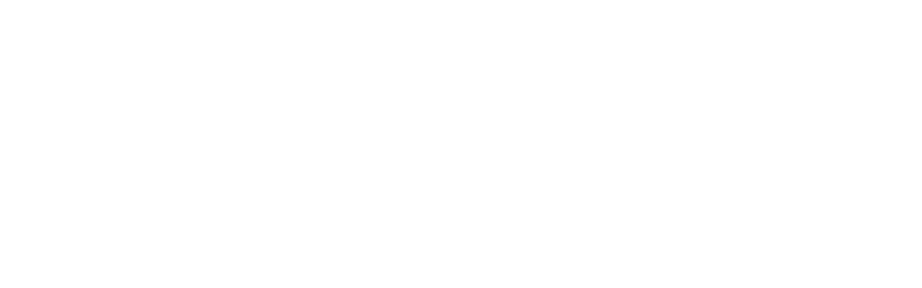
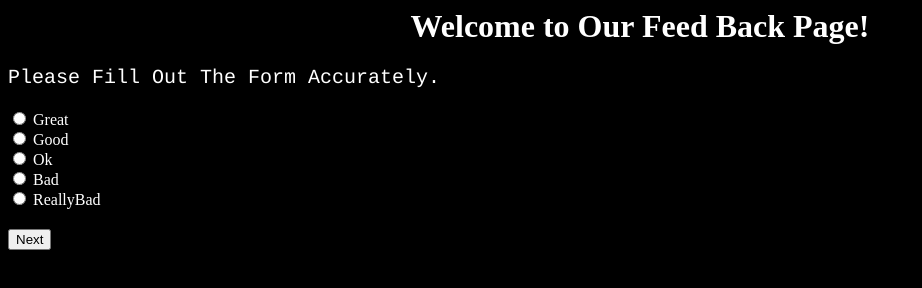
Before and after one commit to Roshan-sf/memecargame, a plain HTML site: page feedBack.html in a window 1280 px wide. Shown: the whole page, without its empty margins (0-922 px from the left). Drawn offline with Linux system fonts and the light colour scheme.

Commit message:
Designed feedback for creepy+lots of updates+bug fixes

```diff
--- a/feedBack.html
+++ b/feedBack.html
@@ -0,0 +1,56 @@
+<html>
+
+<style>
+
+body {background-color: black;}
+
+h1 {text-align: center; color: white}
+
+p {font-family: Courier; font-size: 20px; color: white;}
+
+form {color: white}
+
+</style>
+
+<body>
+
+
+<h1> Welcome to Our Feed Back Page! </h1>
+
+<p>
+
+Please Fill Out The Form Accurately.
+
+</p>
+
+<p>
+
+<form>
+
+	<input type="radio" name="feelings" value="Great"> Great<br>
+	<input type="radio" name="feelings" value="Good"> Good<br>
+	<input type="radio" name="feelings" value="Ok"> Ok<br>
+	<input type="radio" name="feelings" value="Bad"> Bad<br>
+	<input type="radio" name="feelings" value="Really Bad"> ReallyBad<br>
+
+</form>
+
+</p>
+
+<p>
+
+<button onclick="myFunctionFeedBack1()">Next</button>
+
+<script>
+function myFunctionFeedBack1() {
+    location.replace("Creepy4.html")
+}
+</script>
+
+</p>
+
+</body>
+
+
+
+</html>
```
Also changed, not shown: Creepy3.html (+3 -3 lines), index.html (+2 -1 lines).
